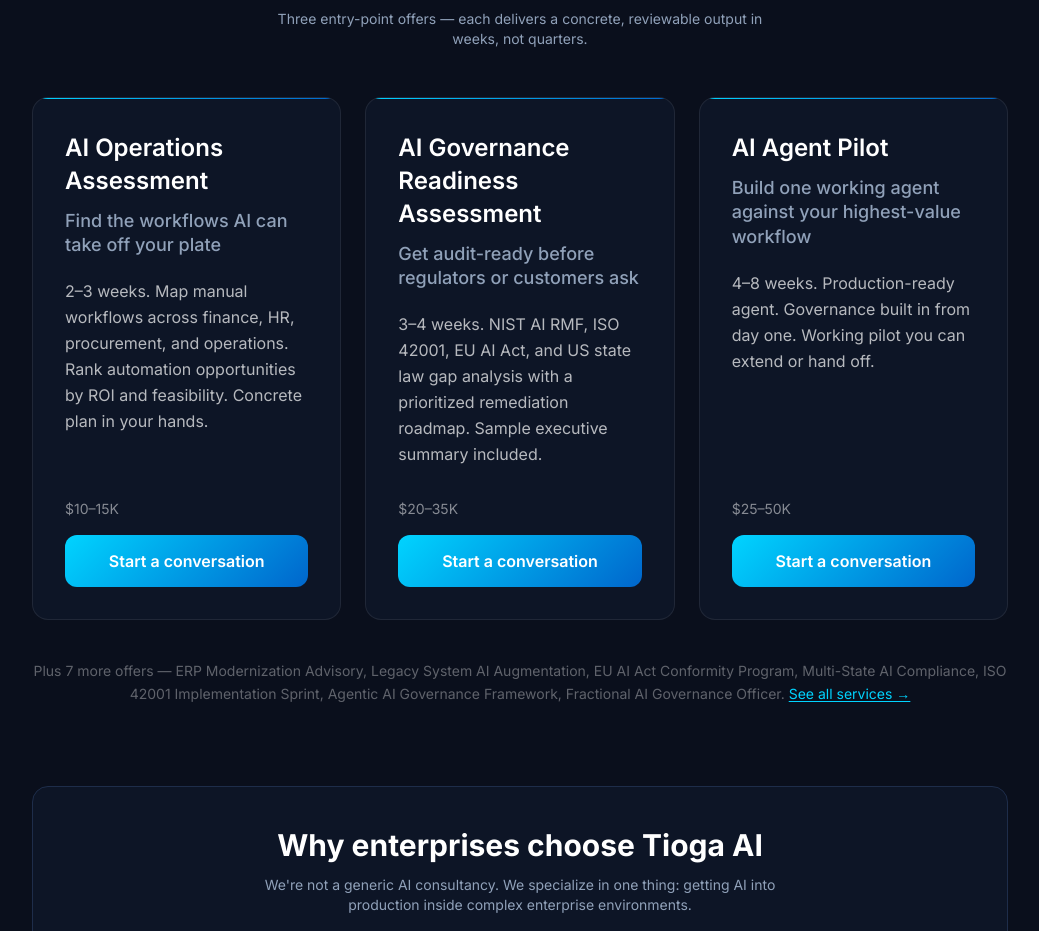
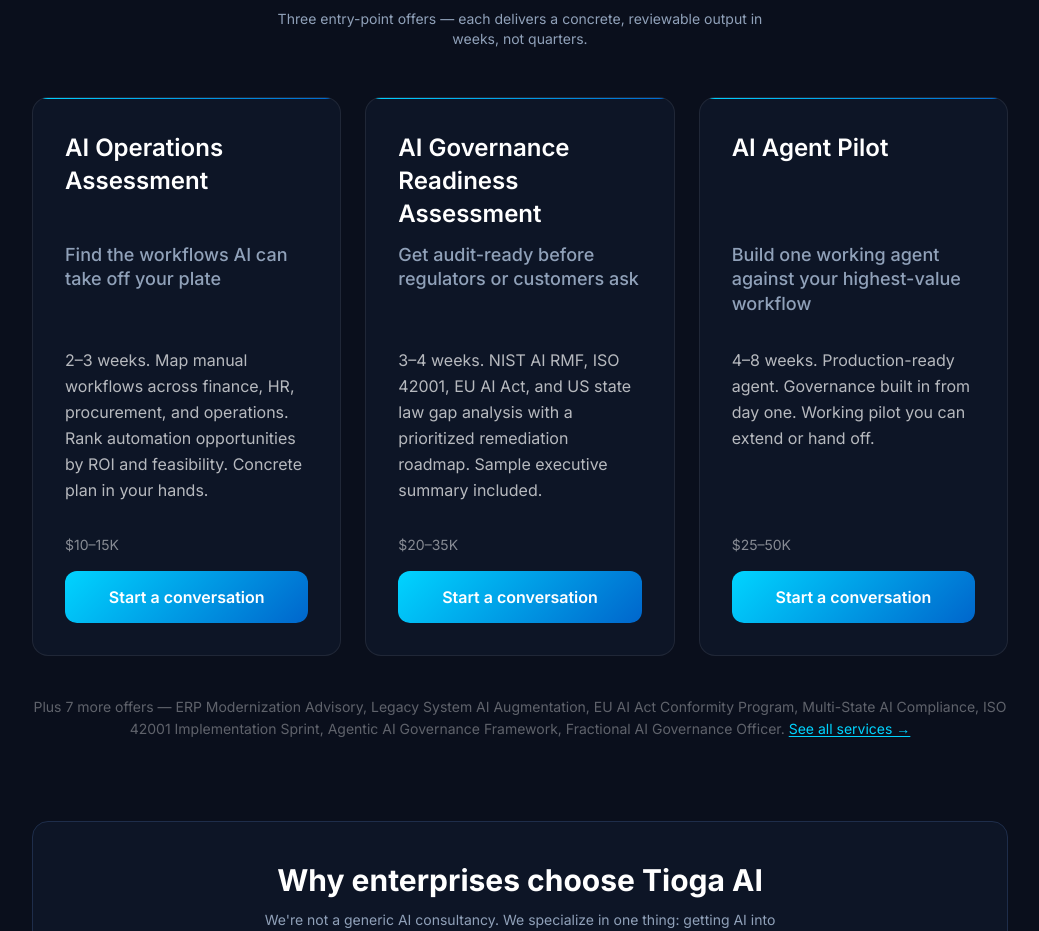
Before and after one commit to sukirk-tioga/tioga-ai-website, a Next.js app: page / in a window 1280 px wide. Shown: the part 1920-2851 px from the top of the page, without its empty margins (120-1159 px from the left). Built offline with nearby package versions, Linux system fonts and the light colour scheme.

Commit message:
Polish: tile vertical rhythm + mobile hero font scale

```diff
--- a/app/page.tsx
+++ b/app/page.tsx
@@ -17,7 +17,7 @@
  <span className="w-1.5 h-1.5 bg-current rounded-full animate-pulse" />
  AI Agents for Enterprise Systems
  </div>
- <h1 className="text-5xl lg:text-7xl font-bold text-white leading-tight mb-6 tracking-tight">
+ <h1 className="text-4xl lg:text-7xl font-bold text-white leading-tight mb-6 tracking-tight">
  The systems you stand on<br />
  Will{" "}
  <span style={{ background: "linear-gradient(135deg, #00D4FF, #0066CC)", WebkitBackgroundClip: "text", WebkitTextFillColor: "transparent" }}>
@@ -204,8 +204,8 @@
  >
  <div className="h-px w-full" style={{ background: "linear-gradient(90deg, #00D4FF, #0066CC)" }} />
  <div className="flex flex-col flex-1 p-8">
- <h3 className="text-2xl font-semibold text-white mb-3 leading-snug">{offer.name}</h3>
- <p className="text-lg font-medium text-slate-400 mb-5 leading-snug">{offer.valueProp}</p>
+ <h3 className="text-2xl font-semibold text-white mb-3 leading-snug lg:min-h-[6.25rem]">{offer.name}</h3>
+ <p className="text-lg font-medium text-slate-400 mb-5 leading-snug lg:min-h-[5.25rem]">{offer.valueProp}</p>
  <p className="text-base leading-relaxed flex-1 mb-8" style={{ color: "rgba(255,255,255,0.7)" }}>{offer.desc}</p>
  <div className="space-y-4">
  <p className="text-sm" style={{ color: "rgba(255,255,255,0.5)" }}>{offer.investment}</p>
```
